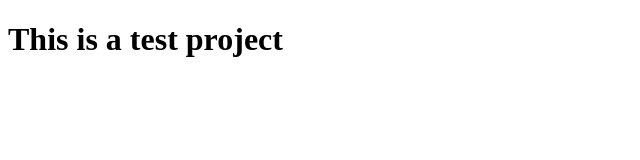
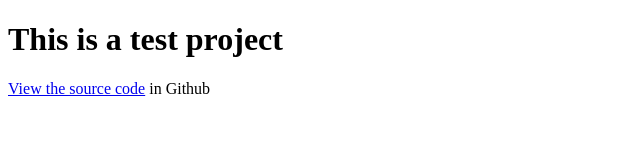
Before and after one commit to elydaniels/testproject, a plain HTML site: page index.html in a window 1280 px wide. Shown: the whole page, without its empty margins (0-640 px from the left). Drawn offline with Linux system fonts and the light colour scheme.

Commit message:
updated new version

```diff
--- a/index.html
+++ b/index.html
@@ -8,5 +8,6 @@
 </head>
 <body>
     <h1> This is a test project</h1>
+    <p><a href="https://github.com/elydaniels/testproject">View the source code</a> in Github</p>
 </body>
 </html>
```
